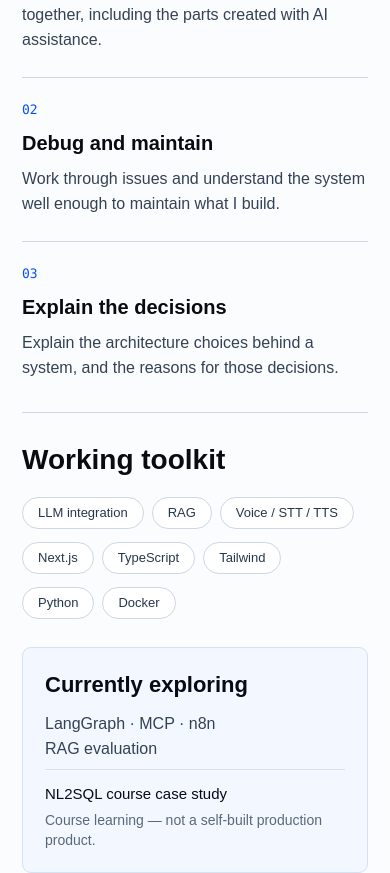
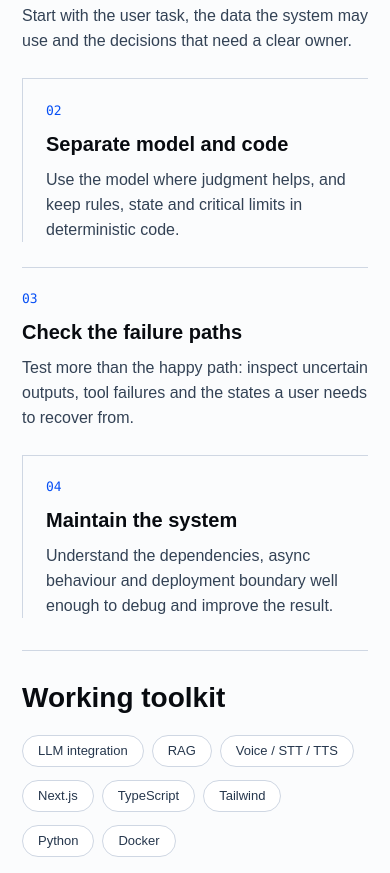
Before and after one commit to fgzz12138/deshengkong-site, a Next.js app: page /about in a window 390 px wide. Shown: the part 1220-2093 px from the top of the page. Built offline with nearby package versions, Linux system fonts and the light colour scheme.

Commit message:
feat: refine portfolio content and project notes

```diff
--- a/app/about/page.tsx
+++ b/app/about/page.tsx
@@ -2,31 +2,37 @@ import type { Metadata } from "next";
 import Link from "next/link";
 import { ArrowRight, MessagesSquare } from "lucide-react";
 import { contactLinks } from "../content/contact";
+import { currentLearning } from "../content/learning";
 import { createPageMetadata } from "../content/site-metadata";
 import "../styles/about-contact.css";
 
 export const metadata: Metadata = createPageMetadata({
   title: "About | Desheng Kong",
   description:
-    "Meet Desheng Kong, an applied AI systems developer in Melbourne. Explore his front-end background, working approach, current toolkit and ongoing learning.",
+    "Meet Desheng Kong, an applied AI systems developer in Melbourne. Explore his engineering approach, current learning path and selected work.",
   path: "/about",
 });
 
 const workingApproach = [
   {
-    title: "Understand the system",
+    title: "Define the boundary",
     description:
-      "Understand how the code and components fit together, including the parts created with AI assistance.",
+      "Start with the user task, the data the system may use and the decisions that need a clear owner.",
   },
   {
-    title: "Debug and maintain",
+    title: "Separate model and code",
     description:
-      "Work through issues and understand the system well enough to maintain what I build.",
+      "Use the model where judgment helps, and keep rules, state and critical limits in deterministic code.",
   },
   {
-    title: "Explain the decisions",
+    title: "Check the failure paths",
     description:
-      "Explain the architecture choices behind a system, and the reasons for those decisions.",
+      "Test more than the happy path: inspect uncertain outputs, tool failures and the states a user needs to recover from.",
+  },
+  {
+    title: "Maintain the system",
+    description:
+      "Understand the dependencies, async behaviour and deployment boundary well enough to debug and improve the result.",
   },
 ];
 
@@ -81,7 +87,7 @@ export default function AboutPage() {
         <section className="ac-working-approach" aria-labelledby="approach-heading">
           <h2 id="approach-heading" className="section-heading">How I work</h2>
           <p className="ac-section-intro">
-            AI-assisted development, grounded in understanding the system.
+            AI-assisted development, grounded in system understanding, clear boundaries and evidence.
           </p>
           <ol className="ac-approach-list">
             {workingApproach.map((item, index) => (
@@ -108,14 +114,11 @@ export default function AboutPage() {
             </div>
           </div>
           <aside className="ac-learning-card" aria-labelledby="learning-heading">
-            <h3 id="learning-heading">Currently exploring</h3>
+            <h3 id="learning-heading">Areas I’m strengthening</h3>
             <p className="ac-learning-topics">
-              LangGraph · MCP · n8n<br />RAG evaluation
+              {currentLearning.topics.slice(0, 3).join(" · ")}<br />
+              {currentLearning.topics.slice(3).join(" · ")}
             </p>
-            <div className="ac-course-boundary">
-              <p>NL2SQL course case study</p>
-              <p>Course learning — not a self-built production product.</p>
-            </div>
           </aside>
         </section>
 
--- a/app/components/CaseStudy.tsx
+++ b/app/components/CaseStudy.tsx
@@ -20,6 +20,7 @@ export default function CaseStudy({ project }: { project: PortfolioCase }) {
       <dl className="case-metadata"><div><dt>Role</dt><dd>{project.role}</dd></div><div><dt>Focus</dt><dd>{project.focus}</dd></div><div><dt>Stage</dt><dd>{project.stage}</dd></div></dl>
       <figure className="case-figure"><div className="portfolio-image"><PortfolioImage src={project.detailImage ?? project.image} alt={project.detailImageAlt ?? project.imageAlt} eager /></div><figcaption>{project.illustrationLabel} · Not an acceptance screenshot</figcaption></figure>
       <section className="case-contributions" aria-labelledby="contribution-title"><h2 id="contribution-title">My contribution</h2><div className="case-contribution-grid">{project.contributions.map((item, index) => <article key={item.title}><span className="case-number">{String(index + 1).padStart(2, "0")}</span><h3>{item.title}</h3><p>{item.body}</p></article>)}</div></section>
+      {project.engineeringNotes?.length ? <section className="case-engineering" aria-labelledby="engineering-heading"><h2 id="engineering-heading">System and engineering notes</h2><div className="case-engineering-grid">{project.engineeringNotes.map((item, index) => <article key={item.title}><span className="case-number">{String(index + 1).padStart(2, "0")}</span><h3>{item.title}</h3><p>{item.body}</p></article>)}</div></section> : null}
       <section className="case-outcomes" aria-label="Demonstrated scope and limitations">
         <div className="case-checks"><h2>{project.checksTitle ?? "What this project shows"}</h2><ul>{project.checks.map((check) => <li key={check}><CheckCircle2 size={18} aria-hidden="true" /><span>{check}</span></li>)}</ul></div>
         <aside className="case-boundary"><ShieldCheck size={40} aria-hidden="true" /><div><h2>{project.boundaryTitle}</h2><p>{project.boundary}</p></div></aside>
--- a/app/components/CurrentlyLearning.tsx
+++ b/app/components/CurrentlyLearning.tsx
@@ -1,9 +1,6 @@
-const learningTags = [
-  "LangGraph Multi-Agent",
-  "MCP",
-  "n8n",
-  "Production RAG Evals",
-];
+import { currentLearning } from "../content/learning";
+
+const learningTags = currentLearning.topics;
 
 export default function CurrentlyLearning() {
   return (
@@ -13,10 +10,7 @@ export default function CurrentlyLearning() {
       </p>
 
       <p className="mt-3 max-w-2xl text-sm leading-6 text-gray-600">
-        Currently deepening my agent engineering practice — working through
-        LangGraph multi-agent patterns, MCP server development, n8n workflow
-        automation, and a production-grade NL2SQL agent case study
-        (metadata-driven retrieval, vector + full-text indexing).
+        {currentLearning.summary}
       </p>
 
       <div className="mt-4 flex flex-wrap gap-2">
--- /dev/null
+++ b/app/content/learning.ts
@@ -0,0 +1,11 @@
+export const currentLearning = {
+  summary:
+    "Strengthening the software foundations behind AI systems—Python, data contracts, state, debugging and testing.",
+  topics: [
+    "Python foundations",
+    "Data contracts",
+    "State & configuration",
+    "Debugging",
+    "Testing",
+  ],
+};
--- a/app/layout.tsx
+++ b/app/layout.tsx
@@ -7,7 +7,7 @@ import { createPageMetadata, SITE_ORIGIN } from "./content/site-metadata";
 export const metadata: Metadata = {
   ...createPageMetadata({
     title: "Desheng Kong — Applied AI & Practical Systems",
-    description: "Applied AI, practical tools and clear workflows. Explore Desheng Kong’s work in voice interfaces, knowledge retrieval and customer-facing systems.",
+    description: "Applied AI systems across knowledge retrieval, voice interfaces and workflow automation, with clear boundaries and maintainable product interfaces.",
     path: "/",
   }),
   metadataBase: new URL(SITE_ORIGIN),
--- a/app/page.tsx
+++ b/app/page.tsx
@@ -13,8 +13,8 @@ export default function Home() {
         <div>
           <p className="eyebrow">Applied AI · Melbourne</p>
           <h1 id="home-heading" className="home-title"><span>AI systems.</span><span>Built for</span><span>real work.</span></h1>
-          <p className="home-summary home-summary-desktop">I connect AI capabilities, product interfaces<br />and everyday workflows.</p>
-          <p className="home-summary home-summary-mobile">Applied AI, practical tools<br />and clear workflows.</p>
+          <p className="home-summary home-summary-desktop">I connect knowledge, interfaces and automation<br />into workflows with explicit boundaries and maintainable code.</p>
+          <p className="home-summary home-summary-mobile">Practical AI workflows<br />with explicit boundaries and maintainable code.</p>
           <div className="home-actions">
             <Link className="button button-primary" href="#projects"><span className="desktop-action-label">Explore selected work</span><span className="mobile-action-label">Explore my work</span><ArrowDown aria-hidden="true" /></Link>
             <Link className="inline-link home-about" href="/about">About me<ArrowRight aria-hidden="true" /></Link>
--- a/app/projects/page.tsx
+++ b/app/projects/page.tsx
@@ -4,7 +4,7 @@ import { createPageMetadata } from "../content/site-metadata";
 
 export const metadata: Metadata = createPageMetadata({
   title: "Projects | Desheng Kong",
-  description: "Selected applied AI work and earlier web, game and 3D projects by Desheng Kong.",
+  description: "Selected applied AI work and earlier web, game and 3D projects by Desheng Kong, with documented scope and project boundaries.",
   path: "/projects",
 });
 
--- a/app/styles/about-contact.css
+++ b/app/styles/about-contact.css
@@ -97,12 +97,12 @@
 .ac-page .ac-profile-focus { margin-top: 28px; font-size: 11px; line-height: 14px; }
 .ac-page .ac-profile-topics { margin-top: 10px; font-size: 14px; line-height: 21px; color: #26374d; }
 
-/* About: contribution, demonstrated vocabulary and explicit learning boundary. */
+/* About: contribution, demonstrated vocabulary and durable learning themes. */
 .ac-working-approach { padding: 23px 0 34px; border-bottom: 1px solid #cfd7e3; }
 .ac-page .ac-section-intro { margin-top: 7px; font-size: 17px; line-height: 26px; color: #46586d; }
 .ac-page .ac-approach-list {
   display: grid;
-  grid-template-columns: repeat(3, minmax(0, 1fr));
+  grid-template-columns: repeat(4, minmax(0, 1fr));
   margin-top: 31px;
   padding: 0;
   list-style: none;
@@ -139,9 +139,6 @@
 }
 .ac-learning-card h3 { font-size: 22px; line-height: 29px; font-weight: 700; }
 .ac-page .ac-learning-topics { margin-top: 12px; font-size: 16px; line-height: 25px; color: #334255; }
-.ac-course-boundary { margin-top: 8px; padding-top: 13px; border-top: 1px solid #d6e1f2; }
-.ac-course-boundary p:first-child { font-size: 15px; line-height: 21px; }
-.ac-course-boundary p + p { max-width: 52ch; margin-top: 6px; color: #59697b; font-size: 14px; line-height: 20px; }
 .ac-background { margin-top: 39px; }
 .ac-page .ac-background-list { margin-top: 6px; }
 .ac-background-list > div {
@@ -257,6 +254,11 @@
   .ac-about-hero { grid-template-columns: minmax(0, 1fr) 275px; gap: 28px; }
   .ac-page .ac-about-title { font-size: 54px; line-height: 60px; }
   .ac-desktop-break { display: none; }
+  .ac-page .ac-approach-list { grid-template-columns: repeat(2, minmax(0, 1fr)); gap: 24px 0; }
+  .ac-approach-list li { padding-right: 24px; border-left: 0; }
+  .ac-approach-list li:nth-child(even) { padding-left: 23px; border-left: 1px solid #cfd7e3; }
+  .ac-approach-list li:nth-child(3), .ac-approach-list li:nth-child(4) { padding-top: 22px; border-top: 1px solid #cfd7e3; }
+  .ac-approach-list li:nth-child(3) { padding-left: 0; }
   .ac-toolkit-section { grid-template-columns: minmax(0, 1fr) minmax(0, 1fr); gap: 30px; }
   .ac-page .ac-contact-band { flex-wrap: wrap; }
   .ac-enquiry-list li { grid-template-columns: 44px 235px minmax(0, 1fr); }
--- a/eslint.config.mjs
+++ b/eslint.config.mjs
@@ -14,6 +14,7 @@ const eslintConfig = defineConfig([
   globalIgnores([
     // Default ignores of eslint-config-next:
     ".next/**",
+    ".vercel/**",
     "out/**",
     "build/**",
     "next-env.d.ts",
```
Also changed, not shown: app/content/portfolio.ts (+14 -3 lines), app/styles/projects.css (+9 -2 lines).
